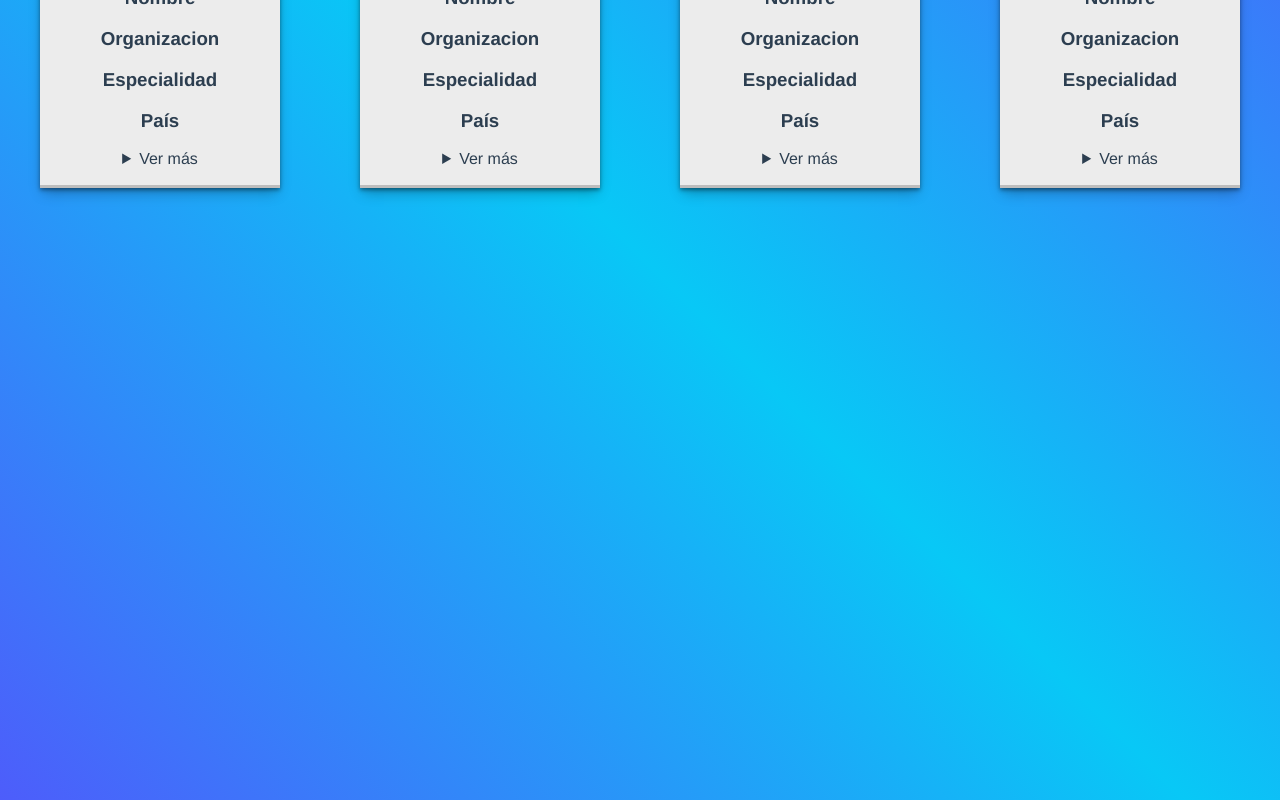
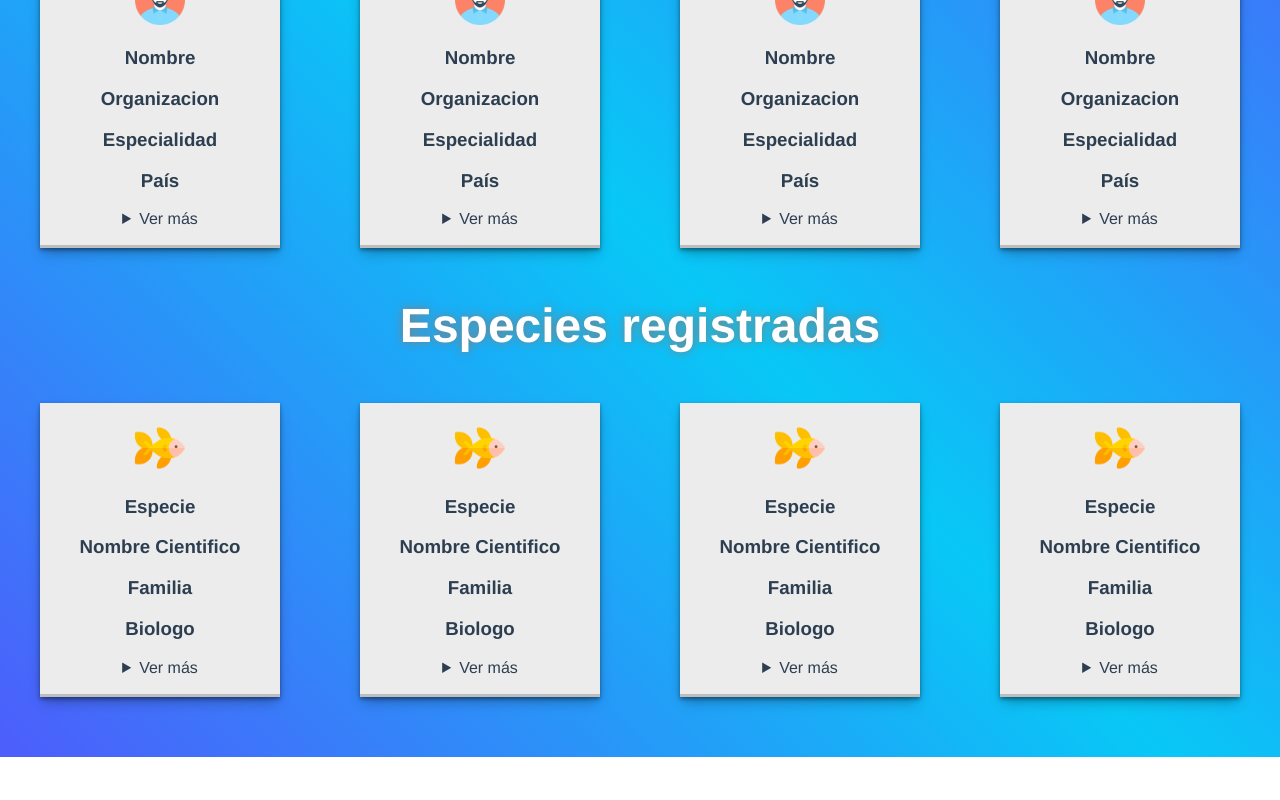
Before and after one commit to JosafatJimenezB/Hackaton-HacktheOcean-Frontend, a Vue app: page /#/dashboard in a window 1280 px wide. Shown: the part 340-1140 px from the top of the page. After the commit the page ends 1097 px from the top, so only its background shows below. Built offline with nearby package versions, Linux system fonts and the light colour scheme.

Commit message:
add: añadiendo especies card

```diff
--- a/src/components/dashboardSeccion.vue
+++ b/src/components/dashboardSeccion.vue
@@ -59,7 +59,57 @@
         </div>
 
         <div class="especie">
-
+            <h2>Especies registradas</h2>
+            <div class="cards">
+                <div class="card">
+                    <img src="../assets/icono-pez.png" alt="">
+                    <h3 id="especie-pez">Especie</h3>
+                    <h3 id="nom-cienti">Nombre Cientifico</h3>
+                    <h3 id="familia">Familia</h3>
+                    <h3 id="biologo-id">Biologo</h3>
+                    <details>
+                        <summary>Ver más</summary>
+                        <h3 id="fecha-captura">Fecha avistamiento</h3>
+                        <h3 id="ubicacion">Ubicaciones</h3>
+                    </details>
+                </div>
+                <div class="card">
+                    <img src="../assets/icono-pez.png" alt="">
+                    <h3 id="especie-pez">Especie</h3>
+                    <h3 id="nom-cienti">Nombre Cientifico</h3>
+                    <h3 id="familia">Familia</h3>
+                    <h3 id="biologo-id">Biologo</h3>
+                    <details>
+                        <summary>Ver más</summary>
+                        <h3 id="fecha-captura">Fecha avistamiento</h3>
+                        <h3 id="ubicacion">Ubicaciones</h3>
+                    </details>
+                </div>
+                <div class="card">
+                    <img src="../assets/icono-pez.png" alt="">
+                    <h3 id="especie-pez">Especie</h3>
+                    <h3 id="nom-cienti">Nombre Cientifico</h3>
+                    <h3 id="familia">Familia</h3>
+                    <h3 id="biologo-id">Biologo</h3>
+                    <details>
+                        <summary>Ver más</summary>
+                        <h3 id="fecha-captura">Fecha avistamiento</h3>
+                        <h3 id="ubicacion">Ubicaciones</h3>
+                    </details>
+                </div>
+                <div class="card">
+                    <img src="../assets/icono-pez.png" alt="">
+                    <h3 id="especie-pez">Especie</h3>
+                    <h3 id="nom-cienti">Nombre Cientifico</h3>
+                    <h3 id="familia">Familia</h3>
+                    <h3 id="biologo-id">Biologo</h3>
+                    <details>
+                        <summary>Ver más</summary>
+                        <h3 id="fecha-captura">Fecha avistamiento</h3>
+                        <h3 id="ubicacion">Ubicaciones</h3>
+                    </details>
+                </div>
+            </div>
         </div>
     </div>
 </template>
@@ -67,7 +117,8 @@
 <style>
     .container{
         width: 100%;
-        height: 1000px;
+        height: auto;
+        padding: 50px 0;
         box-sizing: border-box;
     }
 
@@ -75,6 +126,7 @@
         width: 200px;
         height: auto;
         padding: 20px;
+        margin: 10px;
         background: rgb(236, 236, 236);
         box-shadow: rgba(0, 0, 0, 0.4) 0px 2px 4px, rgba(0, 0, 0, 0.3) 0px 7px 13px -3px, rgba(0, 0, 0, 0.2) 0px -3px 0px inset;
     }
@@ -93,6 +145,12 @@
         text-shadow: 0 0 10px rgb(126, 126, 126);
     }
 
+    .especie h2{
+        font-size: 3rem;
+        color: #fff;
+        text-shadow: 0 0 10px rgb(126, 126, 126);
+    }
+
     .cards{
         width: 100%;
         display: flex;
```
Also changed, not shown: src/assets/icono-pez.png (added).
